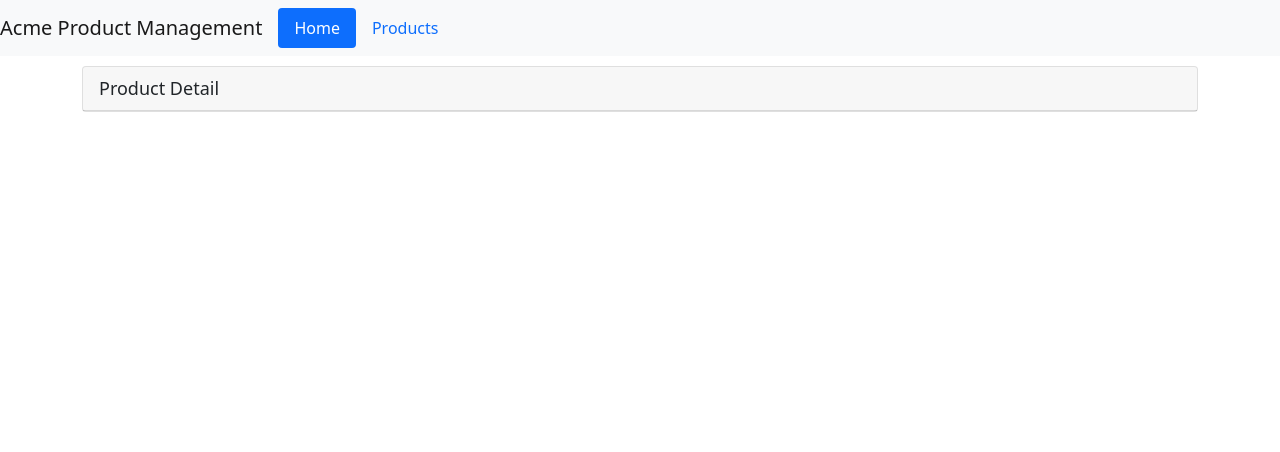
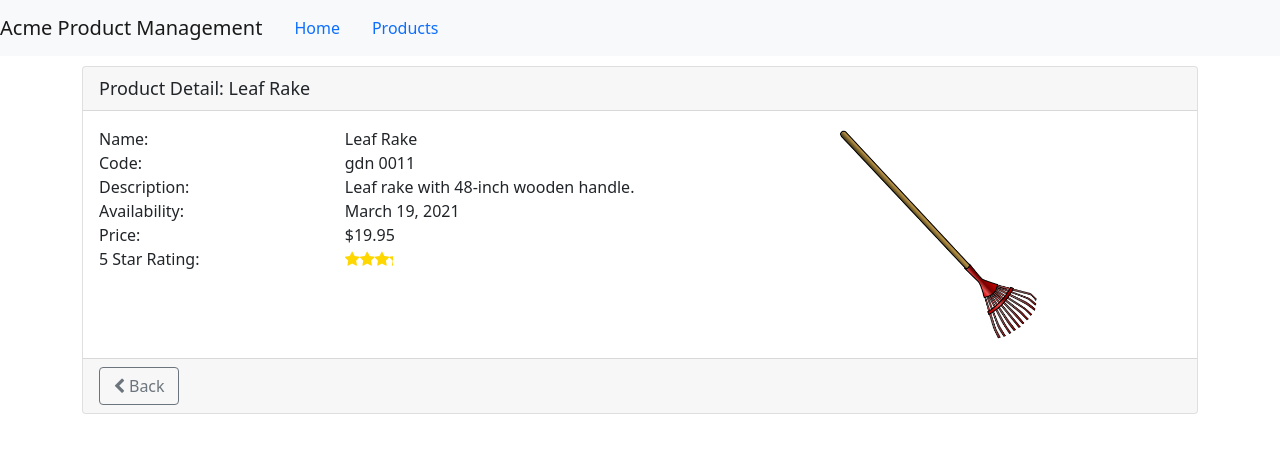
Before and after one commit to IEdiong/angular-getting-started, an Angular app: page /products/1 in a window 1280 px wide. Shown: the top 452 px of the page. Built offline with nearby package versions, Linux system fonts and the light colour scheme.

Commit message:
Navigation and Routing Additional Techniques

```diff
--- a/src/app/app.component.ts
+++ b/src/app/app.component.ts
@@ -6,7 +6,7 @@
     <nav class="navbar navbar-expand navbar-light bg-light">
       <a href="#" class="navbar-brand">{{ pageTitle }}</a>
       <ul class="nav nav-pills">
-        <li><a routerLink="/welcome" class="nav-link active">Home</a></li>
+        <li><a routerLink="/welcome" class="nav-link">Home</a></li>
         <li><a routerLink="/products" class="nav-link">Products</a></li>
       </ul>
     </nav>
--- a/src/app/app.module.ts
+++ b/src/app/app.module.ts
@@ -10,6 +10,7 @@
 import { ProductDetailComponent } from './products/product-detail.component';
 import { WelcomeComponent } from './home/welcome.component';
 import { RouterModule } from '@angular/router';
+import { ProductDetailGuard } from './products/product-detail.guard';
 
 @NgModule({
   declarations: [
@@ -26,7 +27,11 @@
     HttpClientModule,
     RouterModule.forRoot([
       { path: 'products', component: ProductListComponent },
-      { path: 'products/:id', component: ProductDetailComponent },
+      {
+        path: 'products/:id',
+        canActivate: [ProductDetailGuard],
+        component: ProductDetailComponent,
+      },
       { path: 'welcome', component: WelcomeComponent },
       { path: '', redirectTo: 'welcome', pathMatch: 'full' },
       { path: '**', redirectTo: 'welcome', pathMatch: 'full' },
--- a/src/app/products/product-detail.component.html
+++ b/src/app/products/product-detail.component.html
@@ -1,5 +1,56 @@
-<div class="card">
-    <div class="card-header">
-        {{pageTitle}}
+<div class='card'>
+    <div class='card-header'>
+        {{pageTitle + ': ' + product?.productName}}
+    </div>
+
+    <div class='card-body'
+         *ngIf='product'>
+        <div class='row'>
+            <div class='col-md-8'>
+                <div class='row'>
+                    <div class='col-md-4'>Name:</div>
+                    <div class='col-md-8'>{{product.productName}}</div>
+                </div>
+                <div class='row'>
+                    <div class='col-md-4'>Code:</div>
+                    <div class='col-md-8'>{{product.productCode | lowercase | convertToSpaces: '-'}}</div>
+                </div>
+                <div class='row'>
+                    <div class='col-md-4'>Description:</div>
+                    <div class='col-md-8'>{{product.description}}</div>
+                </div>
+                <div class='row'>
+                    <div class='col-md-4'>Availability:</div>
+                    <div class='col-md-8'>{{product.releaseDate}}</div>
+                </div>
+                <div class='row'>
+                    <div class='col-md-4'>Price:</div>
+                    <div class='col-md-8'>{{product.price|currency:'USD':'symbol'}}</div>
+                </div>
+                <div class='row'>
+                    <div class='col-md-4'>5 Star Rating:</div>
+                    <div class='col-md-8'>
+                        <pm-star [rating]='product.starRating'>
+                        </pm-star>
+                    </div>
+                </div>
+            </div>
+
+            <div class='col-md-4'>
+                <img class='center-block img-responsive'
+                     [style.width.px]='200'
+                     [style.margin.px]='2'
+                     [src]='product.imageUrl'
+                     [title]='product.productName'>
+            </div>
+        </div>
+    </div>
+
+    <div class='card-footer'>
+        <button class='btn btn-outline-secondary'
+                style='width:80px'
+                (click)='onBack()'>
+            <i class='fa fa-chevron-left'></i> Back
+        </button>
     </div>
 </div>
--- a/src/app/products/product-detail.component.ts
+++ b/src/app/products/product-detail.component.ts
@@ -1,4 +1,7 @@
 import { Component, OnInit } from '@angular/core';
+import { ActivatedRoute, Router } from '@angular/router';
+import { IProduct } from './product';
+import { ProductService } from './product.service';
 
 @Component({
   templateUrl: './product-detail.component.html',
@@ -6,7 +9,30 @@
 })
 export class ProductDetailComponent implements OnInit {
   pageTitle: string = 'Product Detail';
-  constructor() {}
+  product: IProduct | undefined;
+  errMessage: string = '';
 
-  ngOnInit(): void {}
+  constructor(
+    private route: ActivatedRoute,
+    private router: Router,
+    private productService: ProductService
+  ) {}
+
+  ngOnInit(): void {
+    const id = Number(this.route.snapshot.paramMap.get('id'));
+    if (id) {
+      this.getProduct(id);
+    }
+  }
+
+  getProduct(id: number): void {
+    this.productService.getProduct(id).subscribe({
+      next: (product) => (this.product = product),
+      error: (err) => (this.errMessage = err),
+    });
+  }
+
+  onBack(): void {
+    this.router.navigate(['/products']);
+  }
 }
--- /dev/null
+++ b/src/app/products/product-detail.guard.ts
@@ -0,0 +1,33 @@
+import { Injectable } from '@angular/core';
+import {
+  ActivatedRouteSnapshot,
+  CanActivate,
+  Router,
+  RouterStateSnapshot,
+  UrlTree,
+} from '@angular/router';
+import { Observable } from 'rxjs';
+
+@Injectable({
+  providedIn: 'root',
+})
+export class ProductDetailGuard implements CanActivate {
+  constructor(private router: Router) {}
+
+  canActivate(
+    route: ActivatedRouteSnapshot,
+    state: RouterStateSnapshot
+  ):
+    | Observable<boolean | UrlTree>
+    | Promise<boolean | UrlTree>
+    | boolean
+    | UrlTree {
+    const id = Number(route.paramMap.get('id'));
+    if (isNaN(id) || id < 1) {
+      alert('Invalid product id');
+      this.router.navigate(['/products']);
+      return false;
+    }
+    return true;
+  }
+}
--- a/src/app/products/product-list.component.html
+++ b/src/app/products/product-list.component.html
@@ -42,7 +42,11 @@
                    [style.margin.px]="imageMargin"
                    *ngIf="showImage" />
             </td>
-            <td>{{ product.productName }}</td>
+            <td>
+              <a [routerLink]="['/products', product.productId]">
+                {{ product.productName }}
+              </a>
+            </td>
             <td>{{ product.productCode | lowercase | convertToSpaces: '-'}}</td>
             <td>{{ product.releaseDate }}</td>
             <td>{{ product.price | currency: "NGN":"symbol-narrow":"1.2-2" }}</td>
--- a/src/app/products/product.service.ts
+++ b/src/app/products/product.service.ts
@@ -1,7 +1,7 @@
 import { HttpClient, HttpErrorResponse } from '@angular/common/http';
 import { Injectable } from '@angular/core';
 import { Observable, throwError } from 'rxjs';
-import { catchError, tap } from 'rxjs/operators';
+import { catchError, map, tap } from 'rxjs/operators';
 import { IProduct } from './product';
 
 @Injectable({
@@ -23,6 +23,14 @@
       );
   }
 
+  getProduct(id: number): Observable<IProduct | undefined> {
+    return this.getProducts().pipe(
+      map((products: IProduct[]) =>
+        products.find((product) => product.productId === id)
+      )
+    );
+  }
+
   private handleError(err: HttpErrorResponse) {
     // In a real world app, we may send the server to
     // some remote logging infrastructure instead of
```
Also changed, not shown: 1 other file (tests, documents, lock files or other folders).
